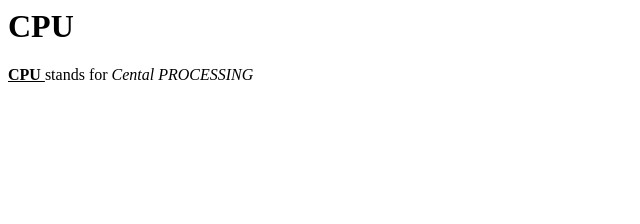
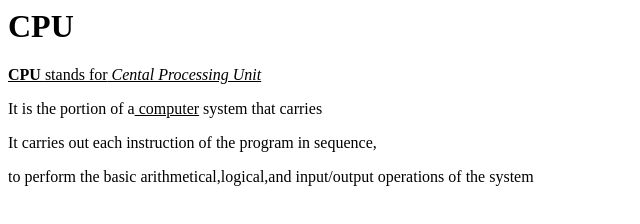
Before and after one commit to iamneo-production/fffcdafccffadaeccdfffebaeceaec, a website: page public/index.html in a window 1280 px wide. Shown: the whole page, without its empty margins (0-640 px from the left). Drawn offline with Linux system fonts and the light colour scheme.

Commit message:
Backup Commit

```diff
--- a/public/index.html
+++ b/public/index.html
@@ -2,5 +2,9 @@
 <body>
     <h1> CPU </h1>
 
-    <p><u><b> CPU </b></u> stands for <i> Cental PROCESSING </i></p>
+    <p><u><b> CPU </b> stands for<i> Cental Processing Unit </i></u></p>
+    <p> It is the portion of a<u> computer</u> system that carries</p>
+    <p> It carries out each instruction of the program in sequence,</p>
+    <p>to perform the basic arithmetical,logical,and input/output operations of the system</p>
+
 </body>
```
